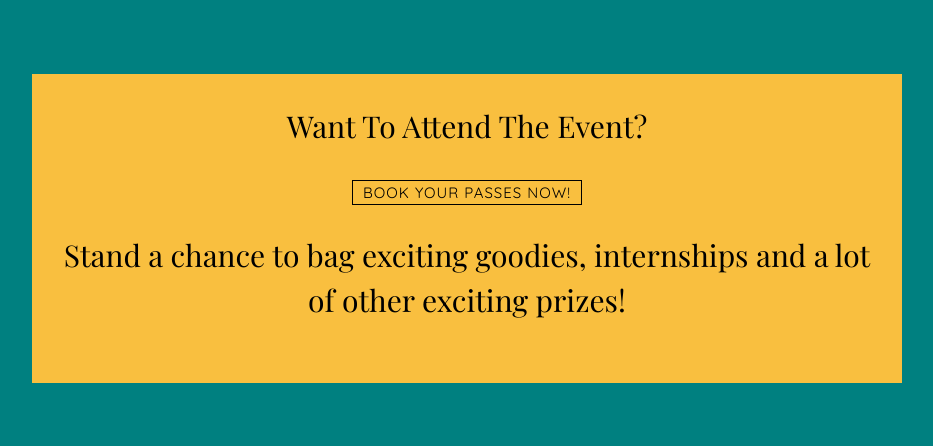
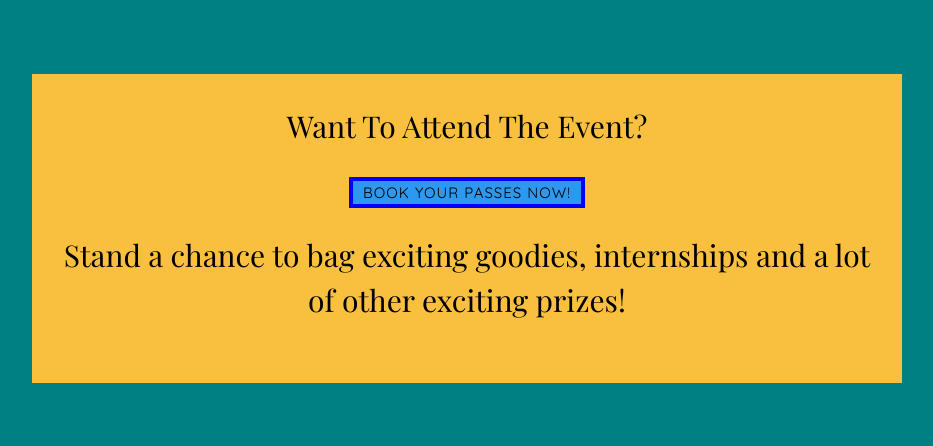
Before and after one commit to WidhyaOrg/WidhyaOrg.github.io, a Flask app: page / in a window 1280 px wide. Shown: the part 1241-1687 px from the top of the page, without its empty margins (323-1256 px from the left). Run offline with Flask 2, Linux system fonts and the light colour scheme; some libraries are stand-ins or nearby versions; some web fonts are replaced.

```diff
--- a/static/css/style.css
+++ b/static/css/style.css
@@ -445,9 +445,10 @@ body.offcanvas {
     line-height: 1.5; }
   .hire .btn-hire {
     color: #000;
+    background-color: #2c98f0;
     text-transform: uppercase;
     letter-spacing: 1px;
-    bordeR: 1px solid #000;
+    bordeR: 4px solid blue;
     padding: 2px 10px; }
 
 .fancy-collapse-panel .panel-default > .panel-heading {
```
Also changed, not shown: static/images/Bf9OLBSQRtSvcEHmgNSu3Q_thumb_2.jpg (deleted), static/images/about.jpg (deleted), static/images/asidelogo.jpg (added), static/images/blog-1.jpg (deleted), static/images/blog-2.jpg (deleted), static/images/blog-3.jpg (deleted), static/images/blog-4.jpg (deleted), static/images/cover_bg_1.jpg (deleted), static/images/img-1.jpg (deleted), static/images/img-2.jpg (deleted), static/images/img-3.jpg (deleted), static/images/img-4.jpg (deleted), static/images/img-5.jpg (deleted), static/images/img-6.jpg (deleted), 1 more files, 1 other file.
